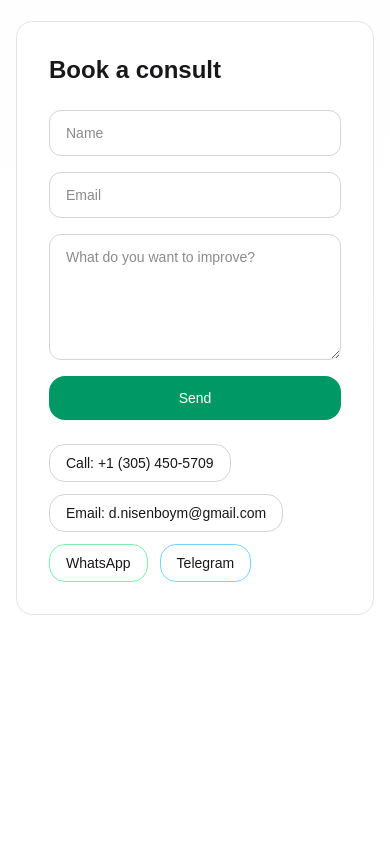
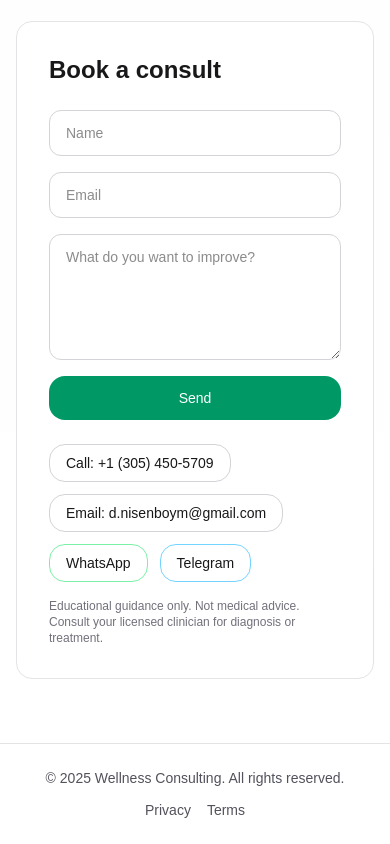
Before and after one commit to dnisenboym/wellnis-consulting, a Next.js app: page / in a window 390 px wide. Shown: the part 3968-4812 px from the top of the page. Before the commit the page ends 4647 px from the top, so only its background shows below. Built offline with nearby package versions, Linux system fonts and the light colour scheme.

Commit message:
Update page.tsx

```diff
--- a/app/page.tsx
+++ b/app/page.tsx
@@ -149,8 +149,23 @@ export default function Page() {
             <a href="https://wa.me/13054505709" className="rounded-2xl px-4 py-2 text-sm font-medium border border-green-300 hover:bg-green-50">WhatsApp</a>
             <a href="https://t.me/yourtelegramusername" className="rounded-2xl px-4 py-2 text-sm font-medium border border-sky-300 hover:bg-sky-50">Telegram</a>
           </div>
+
+          <p className="mt-4 text-xs text-zinc-500">
+            Educational guidance only. Not medical advice. Consult your licensed clinician for diagnosis or treatment.
+          </p>
         </div>
       </section>
+
+      {/* Footer */}
+      <footer className="border-t border-zinc-200 bg-white">
+        <div className="mx-auto max-w-6xl px-4 py-6 flex flex-col md:flex-row items-center justify-between gap-3 text-sm text-zinc-600">
+          <p>© {new Date().getFullYear()} Wellness Consulting. All rights reserved.</p>
+          <div className="flex gap-4">
+            <a href="#" className="hover:opacity-80">Privacy</a>
+            <a href="#" className="hover:opacity-80">Terms</a>
+          </div>
+        </div>
+      </footer>
     </main>
   );
 }
```
